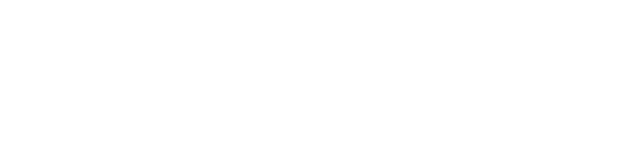
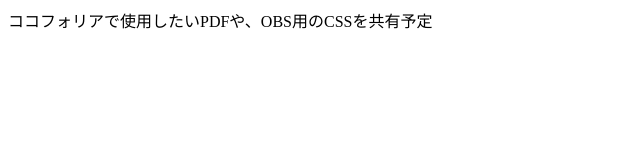
Before and after one commit to ando1912/ando1912.github.io, a plain HTML site: page index.html in a window 1280 px wide. Shown: the whole page, without its empty margins (0-640 px from the left). Drawn offline with Linux system fonts and the light colour scheme.

Commit message:
Update index.html

```diff
--- a/index.html
+++ b/index.html
@@ -5,5 +5,6 @@
   </head>
   <body>
     <!-- ここに書きたい内容を書く -->
+    ココフォリアで使用したいPDFや、OBS用のCSSを共有予定
   </body>
 </html>
```
